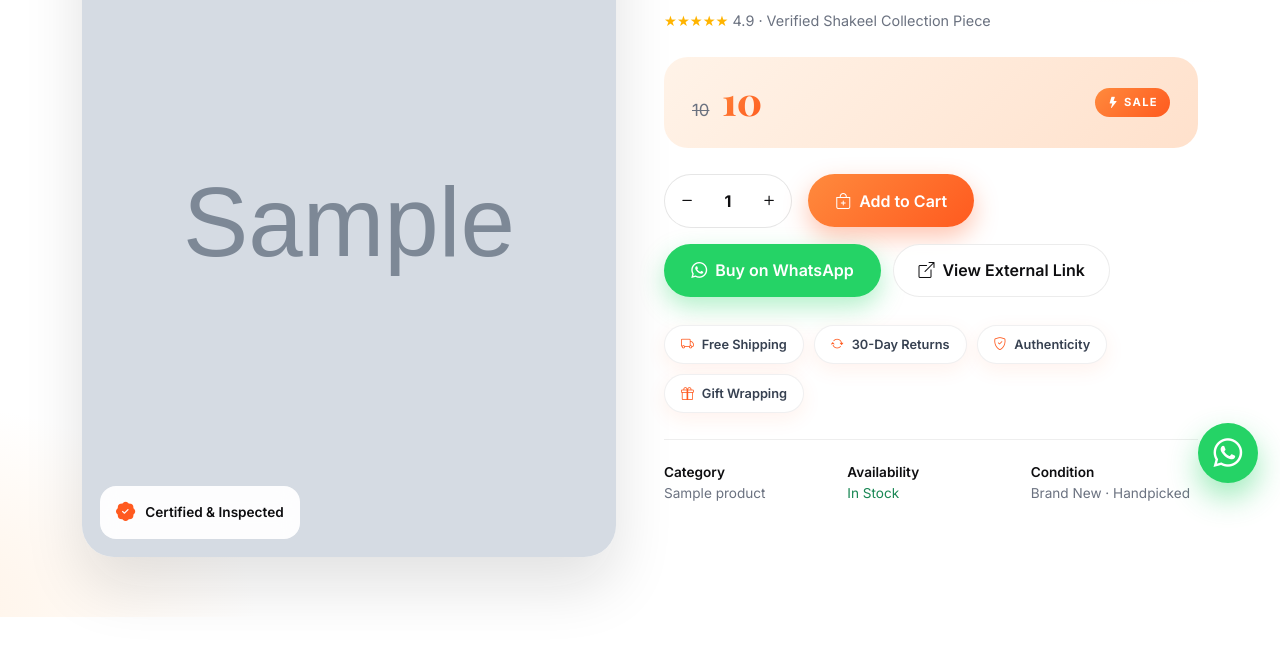
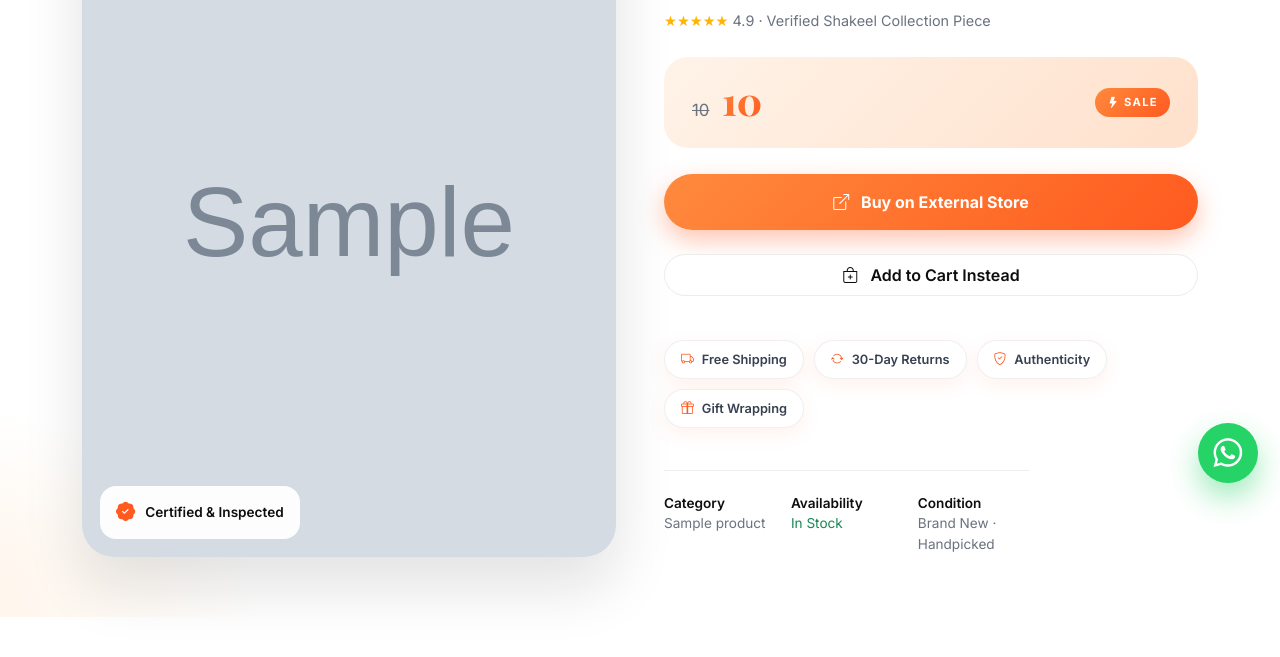
Before and after one commit to AwaisShakeel12/shakeel-collection, a Python web app: template templates/detail.html in a window 1280 px wide. Shown: the part 295-952 px from the top of the page. Run offline with Jinja, Linux system fonts and the light colour scheme; the template is opened without the code that fills it: most values are stand-ins (such as "Sample title", 1, 10 or a date in 2020); grey boxes marked "Sample" are stand-in pictures.

Commit message:
Update detail.html

```diff
--- a/templates/detail.html
+++ b/templates/detail.html
@@ -272,30 +272,35 @@
 
         <!-- Actions -->
         <div class="d-flex align-items-center gap-3 flex-wrap">
-          {% if not product.is_sold %}
-          <div class="qty-stepper">
-            <button type="button" onclick="changeQty(-1)"><i class="bi bi-dash"></i></button>
-            <span id="qtyVal">1</span>
-            <button type="button" onclick="changeQty(1)"><i class="bi bi-plus"></i></button>
-          </div>
-          <input type="hidden" name="quantity" id="quantity" value="1">
-          <button type="button" class="btn btn-grad" id="btnAddToCartDetail" onclick="addDetailToCart()">
-            <i class="bi bi-bag-plus me-2"></i>Add to Cart
-          </button>
-          {% else %}
-          <button type="button" class="btn btn-grad" disabled><i class="bi bi-x-circle me-2"></i>Sold Out</button>
-          {% endif %}
-        </div>
+                  {% if product.external_link %}
+            <!-- EXTERNAL AFFILIATE LINK MODE -->
+            <a href="{{ product.external_link }}" target="_blank" class="btn btn-grad w-100 py-3 mb-2 fw-bold">
+                <i class="bi bi-box-arrow-up-right me-2"></i> Buy on External Store
+            </a>
+            <button class="btn btn-ghost w-100 py-2 btn-add-cart"
+                    data-id="{{ product.id }}" data-name="{{ product.name }}"
+                    data-price="{{ product.display_price }}" data-image="{{ product.image or '' }}"
+                    {% if product.is_sold %}disabled{% endif %}>
+                <i class="bi bi-bag-plus me-2"></i> Add to Cart Instead
+            </button>
+        {% else %}
+            <!-- NORMAL WHATSAPP / CART MODE -->
+            {% if not product.is_sold %}
+              <button class="btn btn-grad w-100 py-3 mb-2 btn-add-cart"
+                      data-id="{{ product.id }}" data-name="{{ product.name }}"
+                      data-price="{{ product.display_price }}" data-image="{{ product.image or '' }}">
+                <i class="bi bi-bag-plus me-2"></i> Add to Cart
+              </button>
+            {% else %}
+              <button class="btn btn-grad w-100 py-3 mb-2" disabled style="opacity: 0.6; cursor: not-allowed;">
+                <i class="bi bi-x-circle me-2"></i> Sold Out
+              </button>
+            {% endif %}
 
-        <a href="https://wa.me/923346015655?text={{ ('Hi! I am interested in ' ~ product.name ~ ' (' ~ product.display_price ~ ') from Shakeel Collection.') | urlencode }}"
-           target="_blank" class="btn btn-wa-solid mt-3">
-          <i class="bi bi-whatsapp me-2"></i>{% if product.is_sold %}Ask About This Item{% else %}Buy on WhatsApp{% endif %}
-        </a>
-
-        {% if product.external_link %}
-        <a href="{{ product.external_link }}" target="_blank" class="btn btn-ghost mt-3 ms-lg-2">
-          <i class="bi bi-box-arrow-up-right me-2"></i>View External Link
-        </a>
+            <a href="https://wa.me/923346015655?text={{ ('Hi! I am interested in ' ~ product.name ~ ' (' ~ product.display_price ~ ') from Shakeel Collection.') | urlencode }}"
+               target="_blank" class="btn btn-ghost w-100 py-3">
+              <i class="bi bi-whatsapp me-2"></i> {% if product.is_sold %}Ask About This Item{% else %}Buy on WhatsApp{% endif %}
+            </a>
         {% endif %}
 
         <!-- Trust pills -->
```
